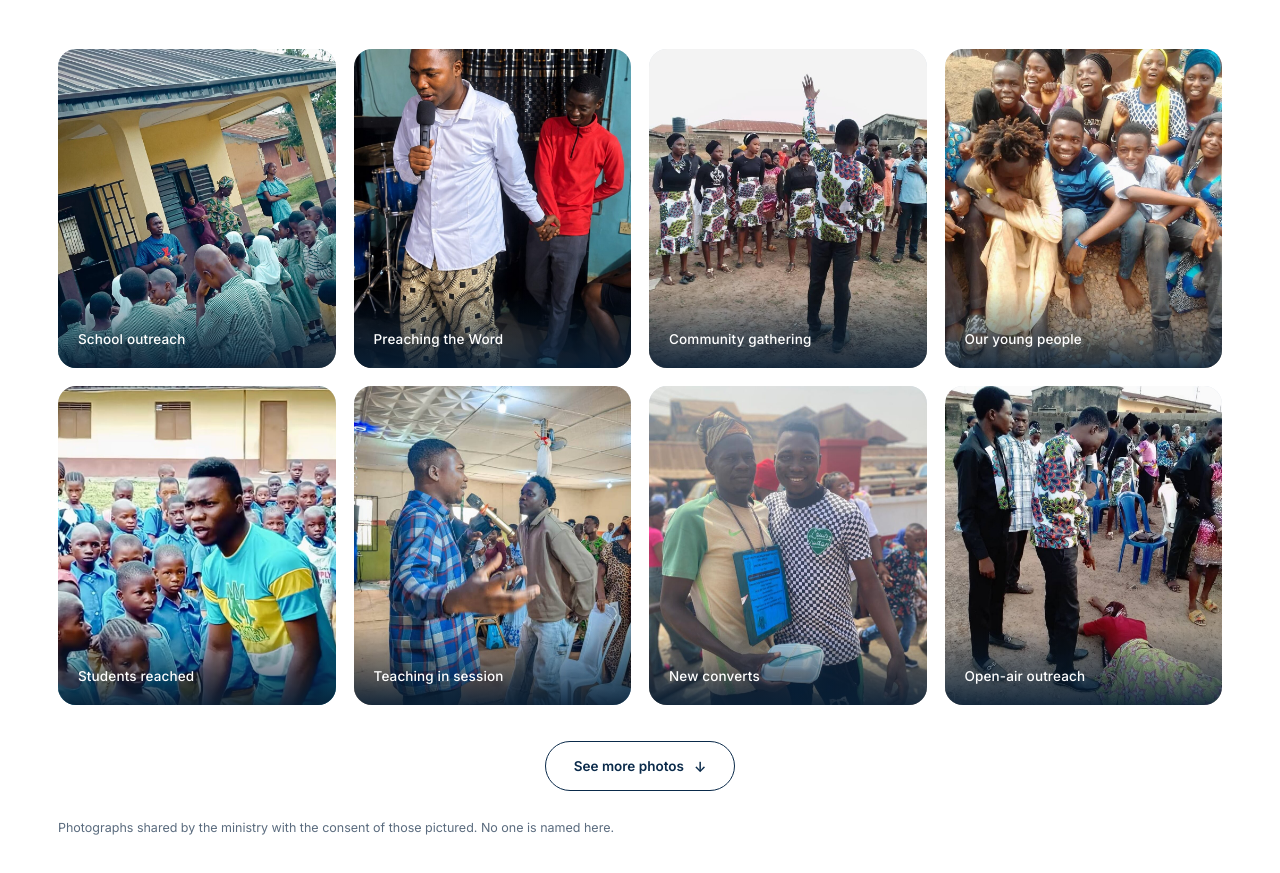
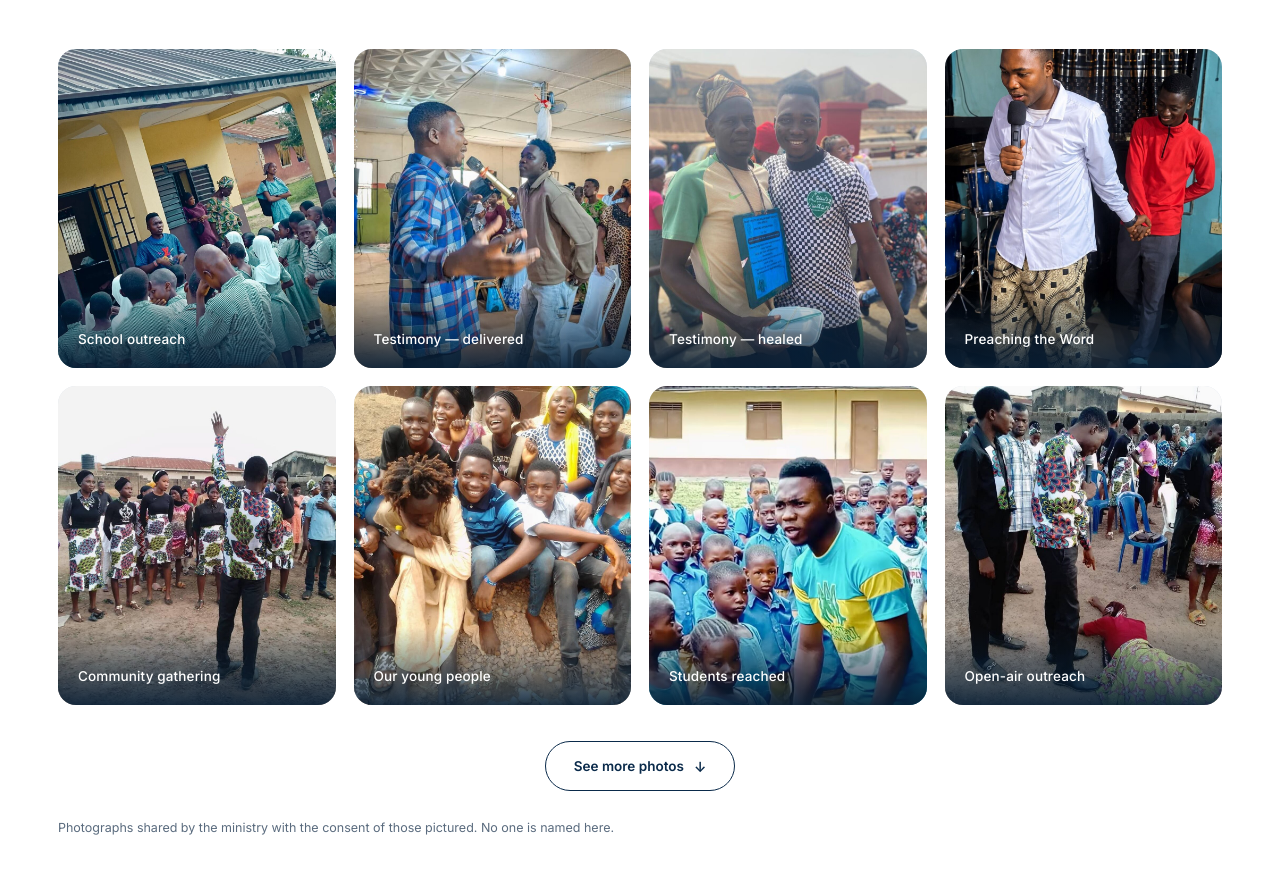
Before and after one commit to giantsforchristgeneration1-maker/g4c-website, a plain HTML site: page index.html in a window 1280 px wide. Shown: the part 6353-7226 px from the top of the page. Drawn offline with Linux system fonts and the light colour scheme.

Commit message:
Feature the two testimony photos at the top of the outreach gallery

```diff
--- a/index.html
+++ b/index.html
@@ -390,12 +390,12 @@
       </div>
       <div class="gal-grid" id="grid-outreach">
         <figure><img src="img/out/o1.jpg" alt="Taking the Gospel into secondary schools" loading="lazy"><figcaption>School outreach</figcaption></figure>
+        <figure><img src="img/out/o6.jpg" alt="A man set free at an outreach" loading="lazy"><figcaption>Testimony — delivered</figcaption></figure>
+        <figure><img src="img/out/o7.jpg" alt="A testimony of healing at an outreach" loading="lazy"><figcaption>Testimony — healed</figcaption></figure>
         <figure><img src="img/out/o2.jpg" alt="The Gospel proclaimed at an outreach" loading="lazy"><figcaption>Preaching the Word</figcaption></figure>
         <figure><img src="img/out/o3.jpg" alt="A crowd gathered to hear the Word" loading="lazy"><figcaption>Community gathering</figcaption></figure>
         <figure><img src="img/out/o4.jpg" alt="The next generation in fellowship" loading="lazy"><figcaption>Our young people</figcaption></figure>
         <figure><img src="img/out/o5.jpg" alt="Thousands of students across schools" loading="lazy"><figcaption>Students reached</figcaption></figure>
-        <figure><img src="img/out/o6.jpg" alt="Ministry in the hall" loading="lazy"><figcaption>Teaching in session</figcaption></figure>
-        <figure><img src="img/out/o7.jpg" alt="Souls won and discipled" loading="lazy"><figcaption>New converts</figcaption></figure>
         <figure><img src="img/out/o8.jpg" alt="Ministration at an open-air outreach" loading="lazy"><figcaption>Open-air outreach</figcaption></figure>
         <figure class="extra"><img src="img/out/o9.jpg" alt="Prayer over a member" loading="lazy"><figcaption>Ministration</figcaption></figure>
         <figure class="extra"><img src="img/out/o10.jpg" alt="Ministration during an outreach" loading="lazy"><figcaption>Laying on of hands</figcaption></figure>
@@ -403,8 +403,6 @@
         <figure class="extra"><img src="img/out/o12.jpg" alt="The altar call after the Word" loading="lazy"><figcaption>Prayer line</figcaption></figure>
         <figure class="extra"><img src="img/out/o13.jpg" alt="Evangelism on the street" loading="lazy"><figcaption>Reaching the streets</figcaption></figure>
         <figure class="extra"><img src="img/out/o14.jpg" alt="Prayer for healing" loading="lazy"><figcaption>Healing prayer</figcaption></figure>
-        <figure class="extra"><img src="img/out/o15.jpg" alt="A testimony of healing" loading="lazy"><figcaption>Testimony — healed</figcaption></figure>
-        <figure class="extra"><img src="img/out/o16.jpg" alt="A testimony of deliverance" loading="lazy"><figcaption>Testimony — delivered</figcaption></figure>
       </div>
       <div class="see-wrap">
         <button class="seemore" data-grid="grid-outreach" data-more="See more photos" data-less="Show less">See more photos <span>&darr;</span></button>
```
